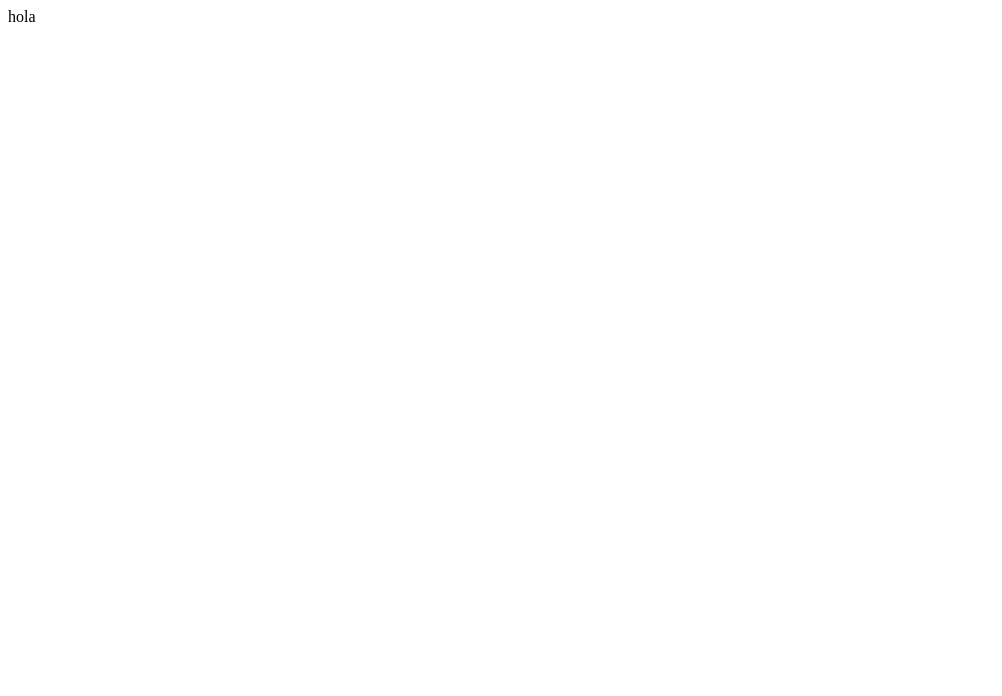
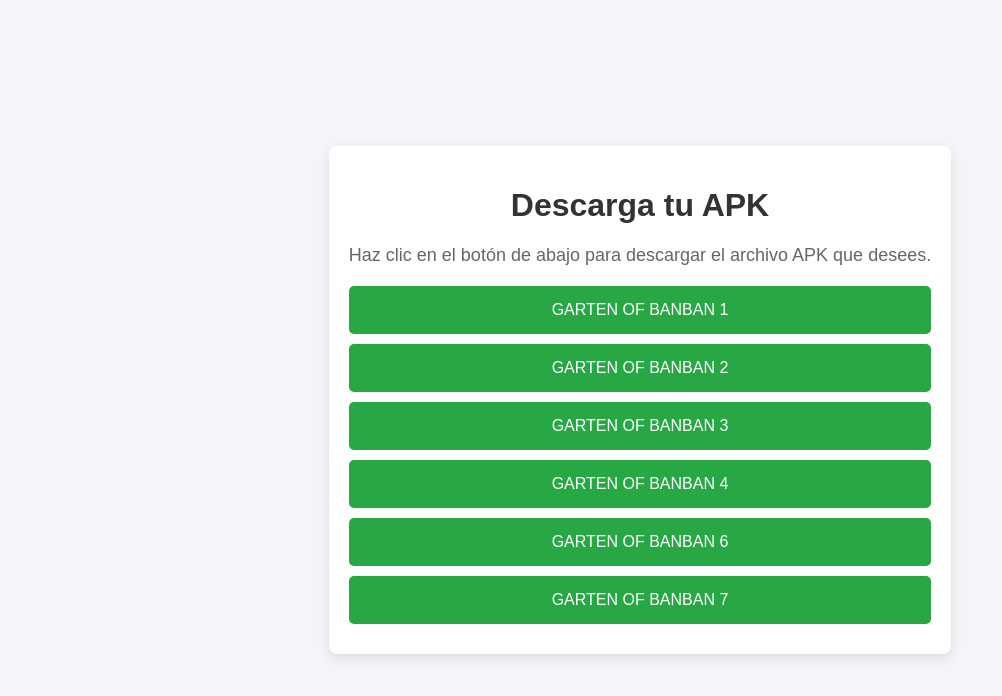
Before and after one commit to Zxmigel8/Hola3, a plain HTML site: page index.html in a window 1280 px wide. Shown: the whole page, without its empty margins (0-1002 px from the left). Drawn offline with Linux system fonts and the light colour scheme.

Commit message:
Update index.html

```diff
--- a/index.html
+++ b/index.html
@@ -1 +1,63 @@
-hola
+<!DOCTYPE html>
+<html lang="es">
+<head>
+    <meta charset="UTF-8">
+    <meta name="viewport" content="width=device-width, initial-scale=1.0">
+    <meta http-equiv="X-UA-Compatible" content="IE=edge">
+    <title>Descarga de APK</title>
+    <style>
+        body {
+            font-family: Arial, sans-serif;
+            background-color: #f4f4f9;
+            display: flex;
+            justify-content: center;
+            align-items: center;
+            height: 100vh;
+            margin: 0;
+        }
+        .container {
+            text-align: center;
+            background-color: #fff;
+            padding: 20px;
+            border-radius: 8px;
+            box-shadow: 0px 4px 12px rgba(0, 0, 0, 0.1);
+        }
+        h1 {
+            color: #333;
+        }
+        p {
+            color: #666;
+            font-size: 18px;
+            margin-bottom: 20px;
+        }
+        .btn-download {
+            background-color: #28a745;
+            color: white;
+            padding: 15px 30px;
+            font-size: 16px;
+            border: none;
+            border-radius: 5px;
+            cursor: pointer;
+            text-decoration: none;
+            display: block;
+            margin: 10px 0;
+        }
+        .btn-download:hover {
+            background-color: #218838;
+        }
+    </style>
+</head>
+<body>
+    <div class="container">
+        <h1>Descarga tu APK</h1>
+        <p>Haz clic en el botón de abajo para descargar el archivo APK que desees.</p>
+
+        <a href="URL_DE_TU_APK_1" class="btn-download" download>GARTEN OF BANBAN 1</a>
+        <a href="URL_DE_TU_APK_2" class="btn-download" download>GARTEN OF BANBAN 2</a>
+        <a href="URL_DE_TU_APK_3" class="btn-download" download>GARTEN OF BANBAN 3</a>
+        <a href="URL_DE_TU_APK_4" class="btn-download" download>GARTEN OF BANBAN 4</a>
+        <a href="URL_DE_TU_APK_5" class="btn-download" download>GARTEN OF BANBAN 6</a>
+        <a href="URL_DE_TU_APK_6" class="btn-download" download>GARTEN OF BANBAN 7</a>
+    </div>
+</body>
+  </html>
```
